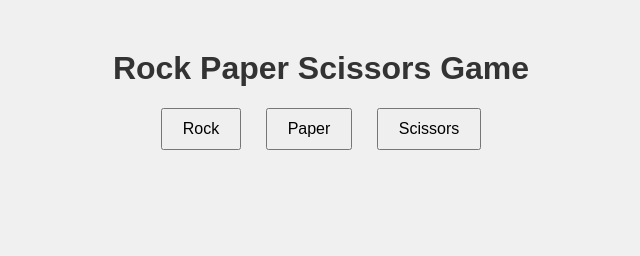
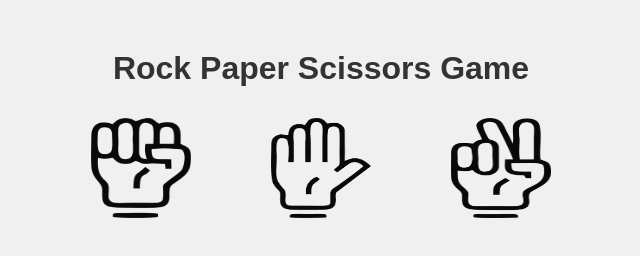
Before and after one commit to Patrickjoshanedez/Rock-paper-scissor-game, a plain HTML site: page index.html in a window 1280 px wide. Shown: the whole page, without its empty margins (319-959 px from the left). Drawn offline with Linux system fonts and the light colour scheme.

Commit message:
initial commit

```diff
--- a/index.html
+++ b/index.html
@@ -9,9 +9,18 @@
 <body>
     <h1>Rock Paper Scissors Game</h1>
     <div class="choices">
-        <button onclick="playGame('rock')">Rock</button>
-        <button onclick="playGame('paper')">Paper</button>
-        <button onclick="playGame('scissors')">Scissors</button>
+
+        <button class="rock" onclick="playGame('rock')">
+            <img src="img/rock.png" alt="rock">
+        </button>
+
+        <button class="paper" onclick="playGame('paper')">
+            <img src="img/paper.png" alt="paper">
+        </button>
+
+        <button class="scissors" onclick="playGame('scissors')">
+            <img src="img/scissor.png" alt="scissor">
+        </button>
     </div>
     <div class="result" id="result"></div>
 
--- a/styles.css
+++ b/styles.css
@@ -4,6 +4,7 @@ body {
     background-color: #f0f0f0;
     margin: 0;
     padding: 0;
+    margin-top: 50px;
 }
 
 h1 {
@@ -13,6 +14,9 @@ h1 {
 
 .choices {
     margin: 20px 0;
+    display: flex;
+    justify-content: center;
+    gap: 20px;
 }
 
 button {
@@ -22,6 +26,22 @@ button {
     cursor: pointer;
 }
 
+.choices button {
+    background: none;
+    border: none;
+    cursor: pointer;
+}
+
+.choices img {
+    width: 100px;
+    height: 100px;
+    transition: transform 0.2s;
+}
+
+.choices img:hover {
+    transform: scale(1.1);
+}
+
 .result {
     margin-top: 20px;
     font-size: 20px;
```
Also changed, not shown: img/paper.png (added), img/rock.png (added), img/scissor.png (added).
